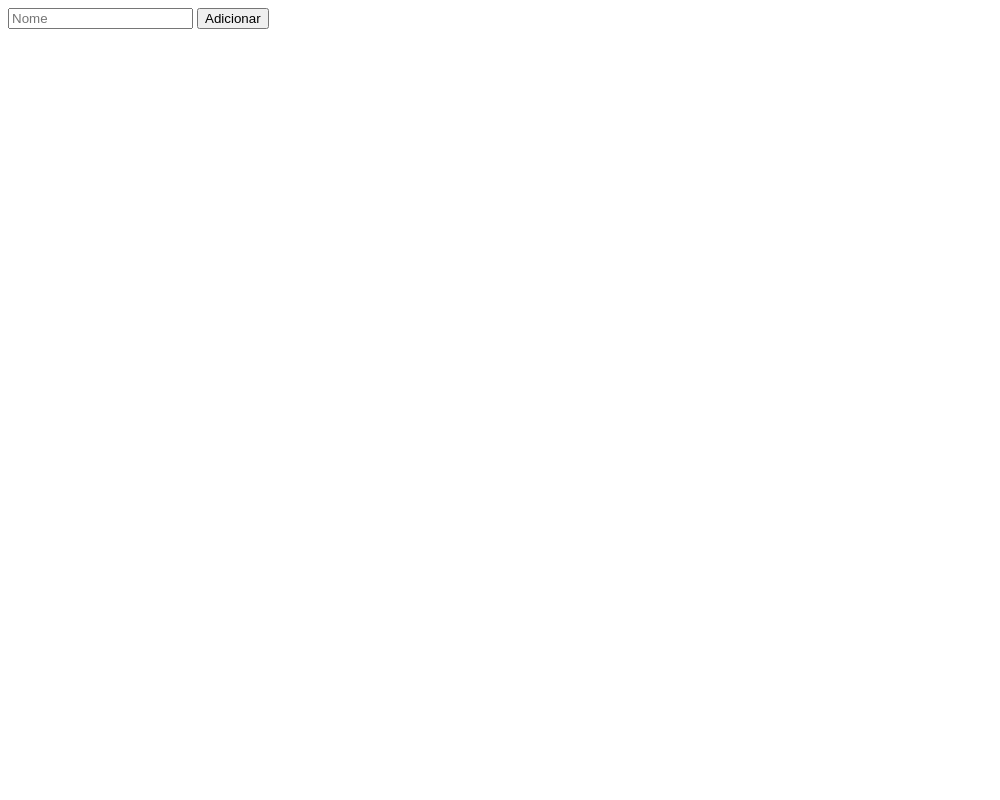
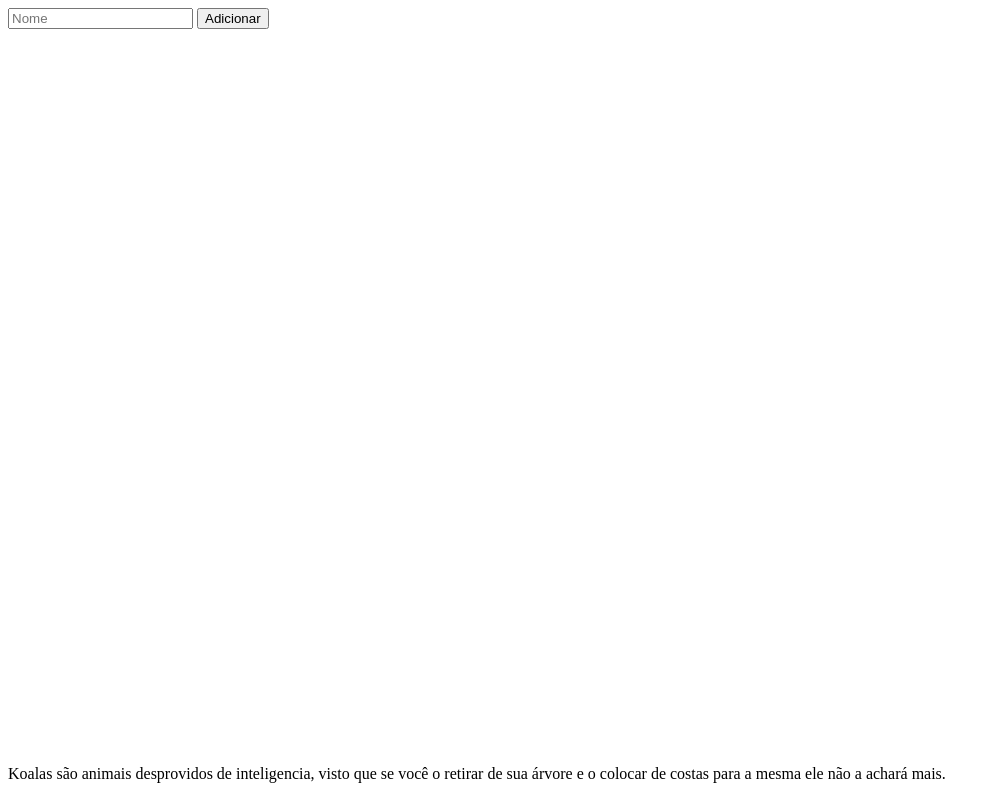
Before and after one commit to brunolitrenta/sitehospedado, a plain HTML site: page index.html in a window 1280 px wide. Shown: the whole page, without its empty margins (0-1000 px from the left). Drawn offline with Linux system fonts and the light colour scheme.

Commit message:
Koalas paragrafo

```diff
--- a/index.html
+++ b/index.html
@@ -4,7 +4,7 @@
     <meta charset="UTF-8">
     <meta name="viewport" content="width=device-width, initial-scale=1.0">
     <link rel="stylesheet" href="style.css">
-    <title>Aplicativo básico</title>
+    <title>Aplicativo nada básico</title>
 </head>
 <body>
     <main>
@@ -15,6 +15,7 @@
         <section class="added" id="added">
         </section>
     </main>
+    <p>Koalas são animais desprovidos de inteligencia, visto que se você o retirar de sua árvore e o colocar de costas para a mesma ele não a achará mais.</p>
     <script src="script.js"></script>
 </body>
 </html>
```
